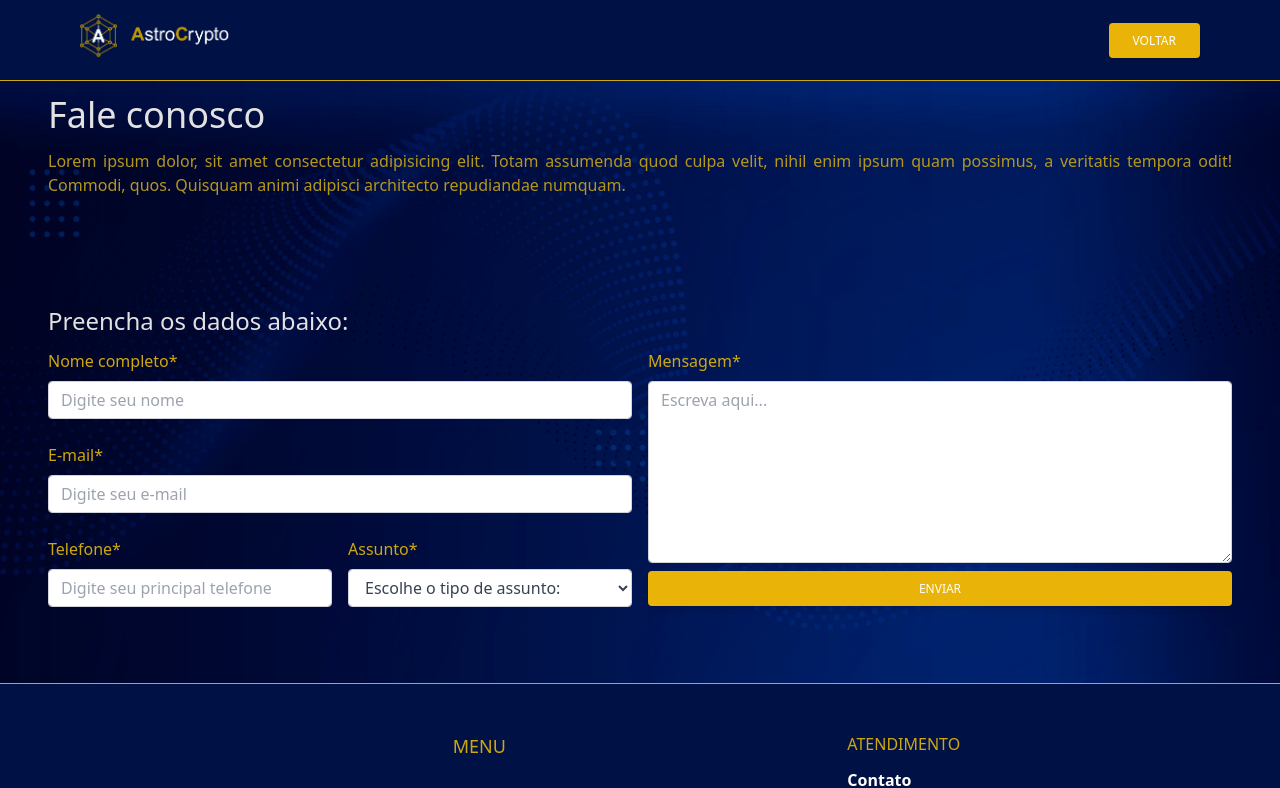
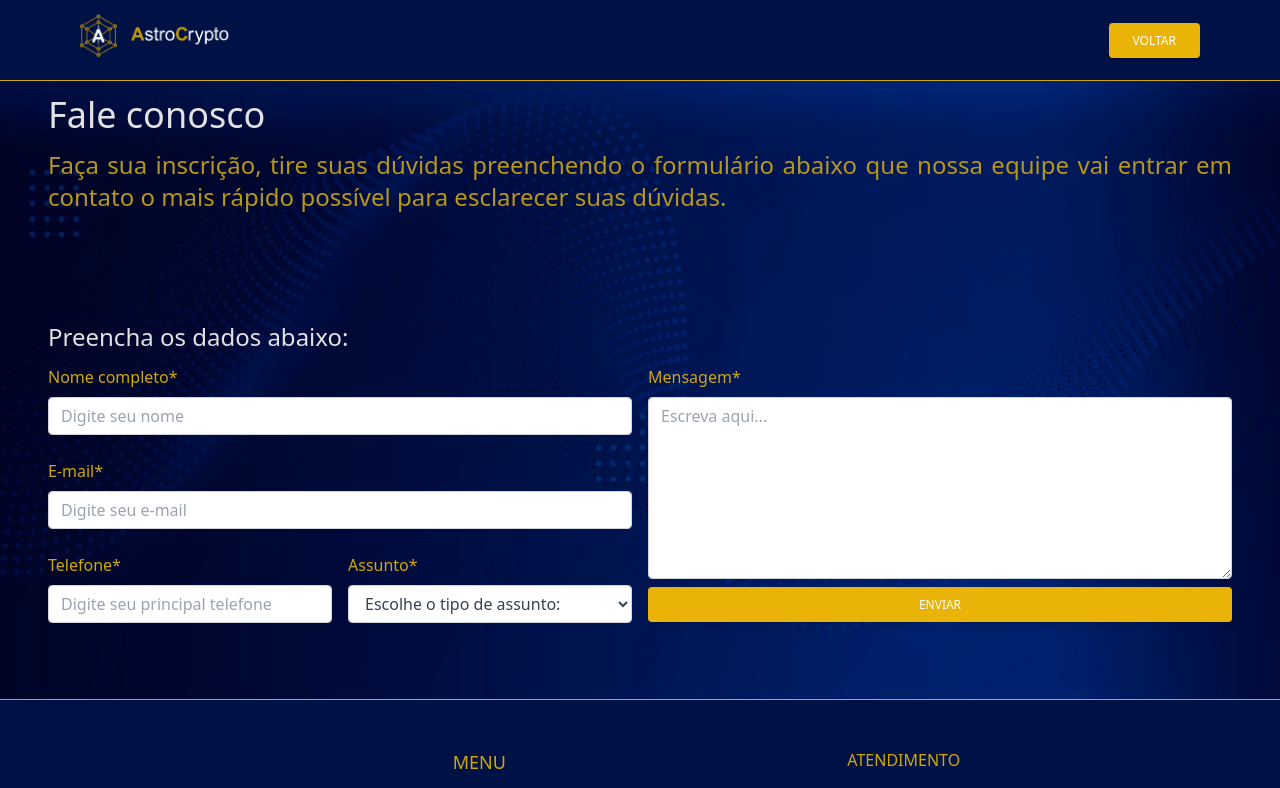
Before and after one commit to icaroalbar/Site_Astro, a Next.js app: page /contact in a window 1280 px wide. Shown: the top 788 px of the page. Built offline with nearby package versions, Linux system fonts and the light colour scheme.

Commit message:
texto fale conosco atualizado

```diff
--- a/pages/contact.jsx
+++ b/pages/contact.jsx
@@ -57,7 +57,7 @@ export default function Contact() {
               </div>
               <div className="col-span-12 md:order-1">
                 <h1 className="text-cinzaastro-300 text-center md:text-left leading-none font-light text-4xl my-4 md:mb-4">Fale conosco</h1>
-                <p className="text-justify text-amareloastro-700">Lorem ipsum dolor, sit amet consectetur adipisicing elit. Totam assumenda quod culpa velit, nihil enim ipsum quam possimus, a veritatis tempora odit! Commodi, quos. Quisquam animi adipisci architecto repudiandae numquam.</p>
+                <p className="text-justify text-2xl text-amareloastro-700">Faça sua inscrição, tire suas dúvidas preenchendo o formulário abaixo que nossa equipe vai entrar em contato o mais rápido possível para esclarecer suas dúvidas.</p>
               </div>
             </div>
 
```
